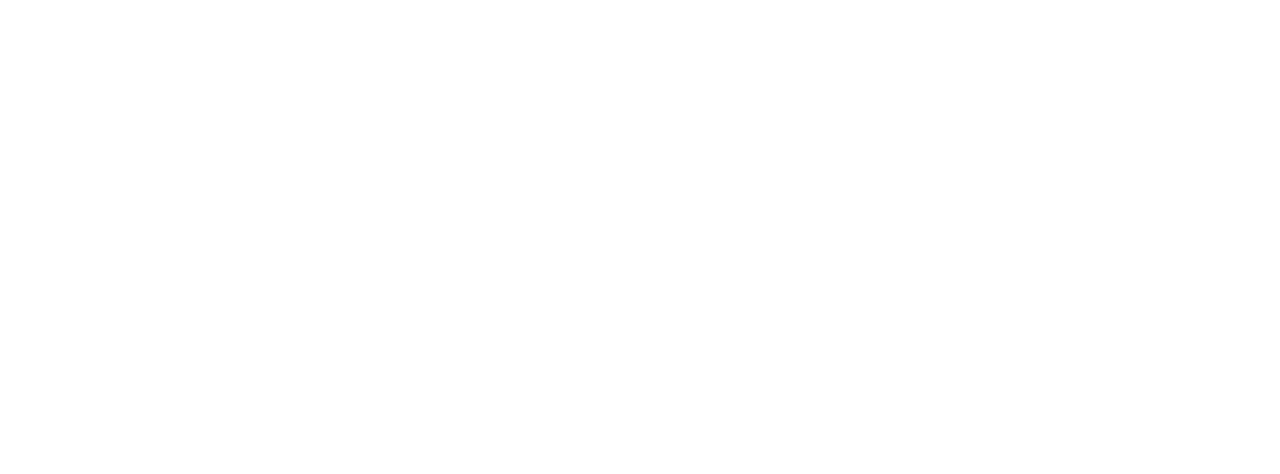
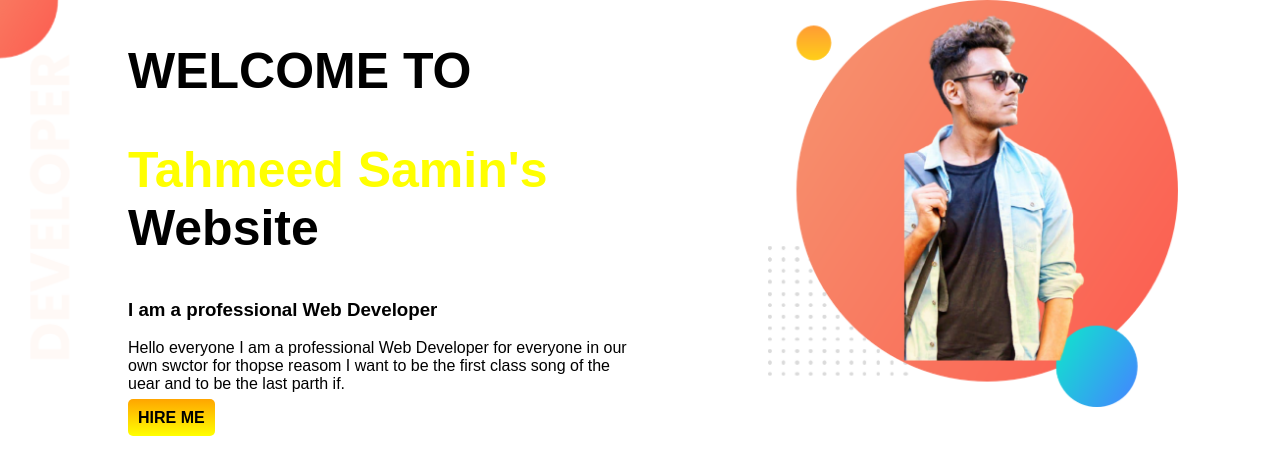
Before and after one commit to Samin35/my-portfolio, a plain HTML site: page index.html in a window 1280 px wide. Drawn offline with Linux system fonts and the light colour scheme; a web font is replaced by a local one.

Commit message:
first commit

```diff
--- a/index.html
+++ b/index.html
@@ -4,10 +4,29 @@
     <meta charset="UTF-8">
     <meta http-equiv="X-UA-Compatible" content="IE=edge">
     <meta name="viewport" content="width=device-width, initial-scale=1.0">
-    <title>MY FIRST WEBSITE</title>
+    <title>MY FIRST WEBSITE</title><link rel="preconnect" href="https://fonts.googleapis.com">
+    <link rel="preconnect" href="https://fonts.gstatic.com" crossorigin>
+    <link href="https://fonts.googleapis.com/css2?family=Otomanopee+One&display=swap" rel="stylesheet">
     <link rel="stylesheet" href="style.css">
 </head>
 <body>
+    <section class="banner">
+    <div class="half">
+        <h1> WELCOME TO</h1>
+    <h1><span> Tahmeed Samin's</span> Website</h1>
+
+    <h3>I am a professional Web Developer</h3>
+
+    <p>Hello everyone I am a professional Web Developer for everyone in our own swctor for thopse reasom I want to be the first class song of the uear and to be the last parth if.</p>
+
+    <a class="link-button" target="_blank" href="https://docs.google.com/document/d/16RRiP84qFVVsnWIz6gUF52w542mjYnZdcT4H0fpFWoA/edit">HIRE ME</a>
+    </div>
+
+  <div class="half">
+    <img src="samin.png">
+
+  </div>
+</section>
 
 </body>
 </html>
--- a/style.css
+++ b/style.css
@@ -0,0 +1,37 @@
+body{
+    font-family: 'Otomanopee One', sans-serif;
+    margin: 0;
+}
+
+h1{
+    font-size: 50px;
+}
+ span{
+     color:yellow;
+ }
+ section{
+     display: flex;
+ }
+
+ .half{
+     width: 50%;
+     padding-left: 10%;
+
+ }
+ .half img{
+     width: 80%;
+     padding-right: 5%;
+ }
+ .link-button{
+        text-decoration: none;
+        background-image: linear-gradient( orange, yellow);
+        padding: 10px;
+        border-radius: 5px;
+        color: black;
+        font-weight: 800;
+ }
+ .banner{
+
+    background-image: url(hello.png);
+    background-repeat: no-repeat;
+ }
```
Also changed, not shown: Untitled design (1).png (added), hello.png (added), samin.png (added).
